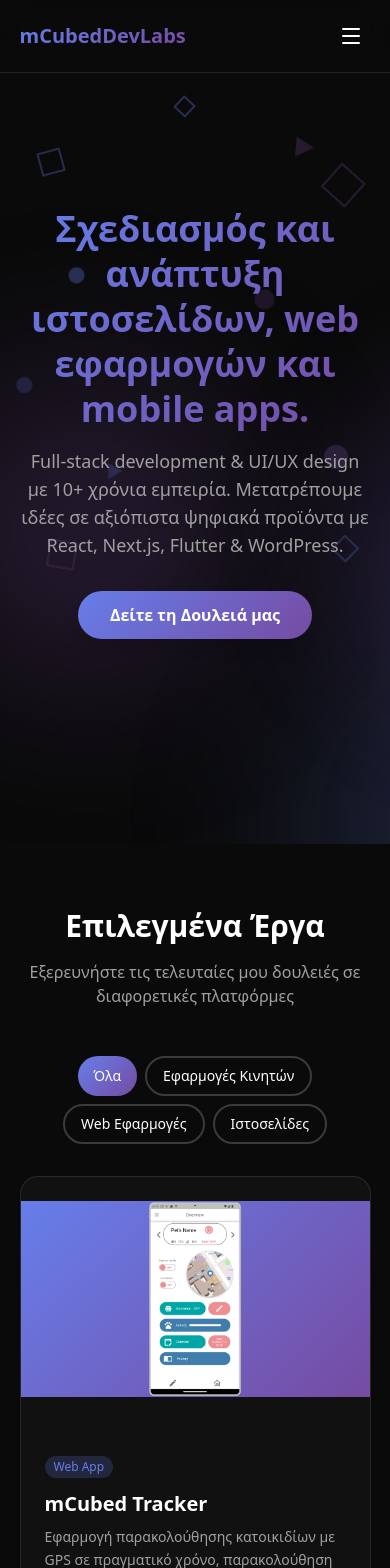
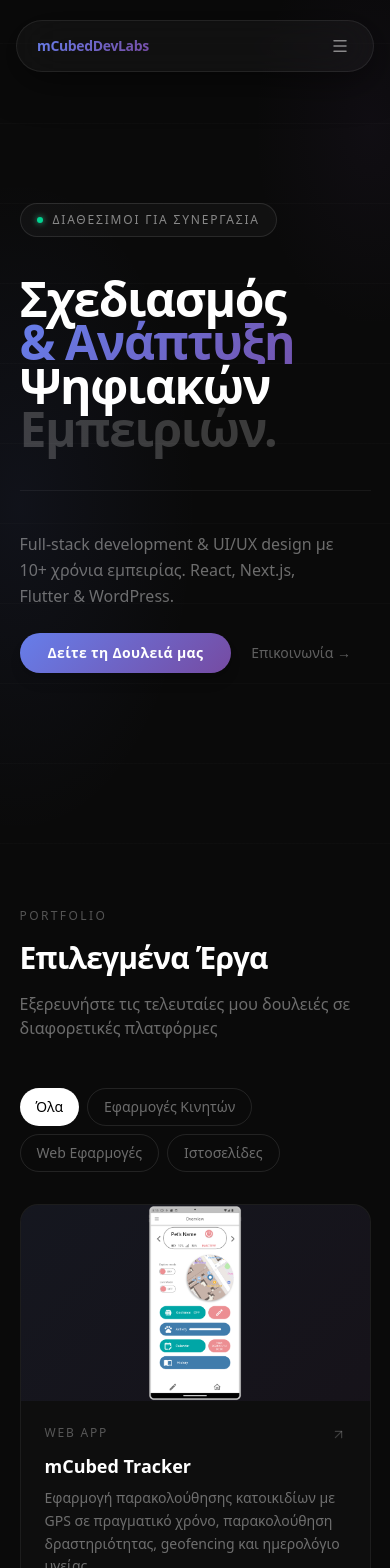
Before and after one commit to pagman/portfolio-nextjs, a Next.js app: page / in a window 390 px wide. Shown: the top 1568 px of the page. Built offline with nearby package versions, Linux system fonts and the light colour scheme.

Commit message:
ui update

```diff
--- a/components/layout/navbar.tsx
+++ b/components/layout/navbar.tsx
@@ -15,20 +15,19 @@ export function Navbar() {
   const [isMobileMenuOpen, setIsMobileMenuOpen] = useState(false);
 
   return (
-    <nav className="fixed top-0 w-full z-50 backdrop-blur-md bg-background/80 border-b border-border px-[5%] py-4 md:py-6">
-      <div className="flex justify-between items-center">
-        {/* Logo */}
-        <Link href="/" className="text-xl md:text-2xl font-bold gradient-text">
+    <>
+      <nav className="fixed top-5 left-1/2 -translate-x-1/2 z-50 w-[calc(100%-2rem)] max-w-3xl">
+        <div className="backdrop-blur-xl bg-white/3 border border-white/8 rounded-full px-5 py-3 flex justify-between items-center shadow-[0_8px_40px_rgba(0,0,0,0.5)]">
+          <Link href="/" className="text-sm font-bold tracking-tight gradient-text shrink-0">
             mCubedDevLabs
           </Link>
 
-        {/* Desktop Navigation */}
-        <ul className="hidden md:flex gap-8 list-none">
+          <ul className="hidden md:flex gap-1 list-none">
             {navLinks.map((link) => (
               <li key={link.href}>
                 <Link
                   href={link.href}
-                className="text-white/90 hover:text-primary transition-colors text-sm font-medium"
+                  className="text-white/50 hover:text-white transition-colors duration-200 text-sm px-4 py-1.5 rounded-full hover:bg-white/6 block"
                 >
                   {link.label}
                 </Link>
@@ -36,25 +35,25 @@ export function Navbar() {
             ))}
           </ul>
 
-        {/* Mobile Menu Button */}
           <button
-          className="md:hidden text-white p-2"
+            className="md:hidden text-white/50 p-1 hover:text-white transition-colors"
             onClick={() => setIsMobileMenuOpen(!isMobileMenuOpen)}
             aria-label="Toggle menu"
           >
-          {isMobileMenuOpen ? <X size={24} /> : <Menu size={24} />}
+            {isMobileMenuOpen ? <X size={18} /> : <Menu size={18} />}
           </button>
         </div>
+      </nav>
 
-      {/* Mobile Menu */}
       {isMobileMenuOpen && (
-        <div className="md:hidden absolute top-full left-0 w-full bg-background/95 backdrop-blur-md border-b border-border">
-          <ul className="flex flex-col py-4 px-[5%] gap-4 list-none">
+        <div className="fixed top-18 left-1/2 -translate-x-1/2 z-40 w-[calc(100%-2rem)] max-w-3xl">
+          <div className="backdrop-blur-xl bg-black/80 border border-white/8 rounded-2xl p-2">
+            <ul className="flex flex-col list-none">
               {navLinks.map((link) => (
                 <li key={link.href}>
                   <Link
                     href={link.href}
-                  className="text-white/90 hover:text-primary transition-colors text-base font-medium block py-2"
+                    className="text-white/60 hover:text-white transition-colors text-sm font-medium block py-3 px-4 rounded-xl hover:bg-white/6"
                     onClick={() => setIsMobileMenuOpen(false)}
                   >
                     {link.label}
@@ -63,7 +62,8 @@ export function Navbar() {
               ))}
             </ul>
           </div>
+        </div>
       )}
-    </nav>
+    </>
   );
 }
--- a/components/sections/about-section.tsx
+++ b/components/sections/about-section.tsx
@@ -18,54 +18,64 @@ const skills = [
 export function AboutSection() {
   return (
     <section id="about" className="py-16 md:py-24 px-[5%] max-w-7xl mx-auto">
-      {/* Two-column layout */}
-      <div className="grid grid-cols-1 lg:grid-cols-2 gap-8 lg:gap-16 items-center mb-12 md:mb-20">
-        {/* Profile image */}
-        <div className="aspect-square w-full max-w-md mx-auto lg:max-w-none rounded-2xl overflow-hidden">
+      <span className="text-xs text-white/30 tracking-[0.2em] uppercase font-medium mb-12 block">
+        Σχετικά με εμάς — Ανάπτυξη
+      </span>
+
+      <div className="grid grid-cols-1 lg:grid-cols-2 gap-8 lg:gap-20 items-start mb-16">
+        {/* Profile image with floating stat */}
+        <div className="relative">
+          <div className="aspect-4/5 w-full max-w-sm rounded-2xl overflow-hidden">
             <Image
               src="/images/me.png"
               alt="Παναγιώτης Μάντας - Full-Stack Developer & UI/UX Designer"
               width={400}
-            height={400}
+              height={500}
               className="w-full h-full object-cover"
             />
           </div>
+          <div className="absolute bottom-6 -right-2 md:-right-6 bg-black/80 backdrop-blur-xl border border-white/8 rounded-2xl p-4 md:p-5">
+            <div className="text-2xl font-black gradient-text">10+</div>
+            <div className="text-xs text-white/40 mt-0.5 whitespace-nowrap">Χρόνια Εμπειρίας</div>
+          </div>
+        </div>
 
         {/* About text */}
-        <div>
-          <h2 className="text-3xl md:text-4xl lg:text-5xl font-bold mb-6">
-            Full-Stack Προγραμματιστής
+        <div className="lg:pt-6">
+          <h2 className="text-3xl md:text-4xl lg:text-5xl font-bold tracking-tight mb-8">
+            Full-Stack<br />Προγραμματιστής
           </h2>
-          <div className="space-y-4 text-muted-foreground text-base md:text-lg leading-relaxed">
+          <div className="space-y-4 text-white/40 text-base leading-relaxed">
             <p>
-              Φτιάχνουμε εφαρμογές για web, mobile και desktop με έμφαση στον καθαρό κώδικα, τη σωστή αρχιτεκτονική και την καλή εμπειρία χρήστη.
+              Φτιάχνουμε εφαρμογές για web, mobile και desktop με έμφαση στον
+              καθαρό κώδικα, τη σωστή αρχιτεκτονική και την καλή εμπειρία
+              χρήστη.
             </p>
             <p>
-              Τα τελευταία 10+ χρόνια έχουμε δουλέψει με startups και εταιρείες, μετατρέποντας ιδέες σε πραγματικά,
-              λειτουργικά προϊόντα που αντέχουν στον χρόνο.
-              Μας ενδιαφέρει να λύνουμε προβλήματα σωστά, όχι πρόχειρα, και να χτίζουμε πράγματα απλά,
-              κατανοητά και αξιόπιστα.
+              Τα τελευταία 10+ χρόνια έχουμε δουλέψει με startups και εταιρείες,
+              μετατρέποντας ιδέες σε πραγματικά, λειτουργικά προϊόντα που
+              αντέχουν στον χρόνο.
             </p>
             <p>
-              Στον ελεύθερο χρόνο μας πειραματιζόμαστε με νέες τεχνολογίες,
-              συνεισφέρουμε σε open-source και μοιραζόμαστε γνώση με την κοινότητα.
+              Μας ενδιαφέρει να λύνουμε προβλήματα σωστά, όχι πρόχειρα, και να
+              χτίζουμε πράγματα απλά, κατανοητά και αξιόπιστα.
             </p>
           </div>
         </div>
       </div>
 
-      {/* Skills grid */}
-      <div className="grid grid-cols-2 sm:grid-cols-3 md:grid-cols-4 lg:grid-cols-6 gap-4 md:gap-8">
-        {skills.map((skill) => (
-          <div
-            key={skill}
-            className="text-center p-4 md:p-8 bg-card rounded-2xl border border-border transition-all duration-300 hover:bg-accent/50 hover:border-primary/50"
+      {/* Skills marquee ticker */}
+      <div className="relative overflow-hidden border-t border-b border-white/6 py-5">
+        <div className="flex gap-14 animate-marquee whitespace-nowrap">
+          {[...skills, ...skills].map((skill, i) => (
+            <span
+              key={i}
+              className="text-white/20 text-xs uppercase tracking-[0.2em] font-semibold shrink-0"
             >
-            {/* Icon placeholder */}
-            <div className="w-10 h-10 md:w-12 md:h-12 mx-auto mb-3 md:mb-4 gradient-bg rounded-lg" />
-            <p className="text-sm md:text-base font-medium">{skill}</p>
+              {skill}
+            </span>
+          ))}
         </div>
-        ))}
       </div>
     </section>
   );
--- a/components/sections/contact-section.tsx
+++ b/components/sections/contact-section.tsx
@@ -1,46 +1,58 @@
-import { Button } from "@/components/ui/button";
-import { Mail, Github, Linkedin, Twitter } from "lucide-react";
+import { Mail, Github, Linkedin } from "lucide-react";
 
 const socialLinks = [
   { label: "Στείλτε Email", href: "mailto:p.mantas@mcubed.io", icon: Mail },
   { label: "GitHub", href: "https://github.com/pagman/", icon: Github },
-  { label: "LinkedIn", href: "https://www.linkedin.com/in/panagiotis-mantas-968ba1188/", icon: Linkedin },
+  {
+    label: "LinkedIn",
+    href: "https://www.linkedin.com/in/panagiotis-mantas-968ba1188/",
+    icon: Linkedin,
+  },
 ];
 
 export function ContactSection() {
   return (
-    <section id="contact" className="py-16 md:py-24 px-[5%]">
-      <div className="text-center max-w-2xl mx-auto">
-        <h2 className="text-3xl md:text-4xl lg:text-5xl font-bold mb-4">
-          Ας Συνεργαστούμε
+    <section id="contact" className="py-16 md:py-24 px-[5%] max-w-7xl mx-auto">
+      <div className="relative rounded-3xl border border-white/6 overflow-hidden p-10 md:p-20">
+        {/* Subtle gradient glow inside card */}
+        <div
+          className="absolute inset-0 pointer-events-none"
+          style={{
+            background:
+              "radial-gradient(ellipse 60% 50% at 50% 110%, rgba(102, 126, 234, 0.1) 0%, transparent 60%)",
+          }}
+        />
+
+        <div className="relative text-center">
+          <span className="text-xs text-white/30 tracking-[0.2em] uppercase font-medium mb-6 block">
+            Επικοινωνία
+          </span>
+          <h2 className="text-4xl md:text-5xl lg:text-6xl font-black tracking-tight mb-4">
+            Ας{" "}
+            <span className="gradient-text">Συνεργαστούμε</span>
           </h2>
-        <p className="text-muted-foreground text-base md:text-xl mb-8 md:mb-12">
-          Έχετε κάποιο project στο μυαλό σας; Ας δημιουργήσουμε κάτι καταπληκτικό μαζί.
+          <p className="text-white/40 text-base mb-12 max-w-sm mx-auto leading-relaxed">
+            Έχετε κάποιο project στο μυαλό σας; Ας δημιουργήσουμε κάτι
+            καταπληκτικό μαζί.
           </p>
 
-        <div className="flex gap-3 md:gap-6 justify-center flex-wrap">
+          <div className="flex gap-3 justify-center flex-wrap">
             {socialLinks.map((link) => {
               const Icon = link.icon;
               return (
-              <Button
+                <a
                   key={link.label}
-                variant="outline"
-                size="lg"
-                asChild
-                className="bg-muted border-2 border-white/20 rounded-full px-6 md:px-8 py-4 md:py-6 text-sm md:text-base font-medium transition-all duration-300 hover:gradient-bg hover:border-transparent hover:-translate-y-0.5 hover:text-white"
-              >
-                <a
                   href={link.href}
                   target="_blank"
                   rel="noopener noreferrer"
-                  className="flex items-center gap-2"
+                  className="inline-flex items-center gap-2.5 px-6 py-3 rounded-full border border-white/10 bg-white/3 text-white/60 text-sm font-medium transition-all duration-200 hover:bg-white/8 hover:border-white/20 hover:text-white hover:-translate-y-0.5"
                 >
-                  <Icon size={18} />
+                  <Icon size={16} />
                   {link.label}
                 </a>
-              </Button>
               );
             })}
+          </div>
         </div>
       </div>
     </section>
--- a/components/sections/hero-section.tsx
+++ b/components/sections/hero-section.tsx
@@ -4,154 +4,78 @@ export function HeroSection() {
   return (
     <section
       id="home"
-      className="min-h-screen flex items-center justify-center px-[5%] relative overflow-hidden"
+      className="min-h-screen flex items-center px-[5%] pt-24 pb-16 relative overflow-hidden"
     >
-      {/* Animated background gradient effects */}
-      <div className="absolute inset-0 pointer-events-none overflow-hidden">
-        {/* Primary floating orb - blue */}
+      {/* Clean background — two soft glows, no particles */}
+      <div className="absolute inset-0 pointer-events-none">
         <div
-          className="absolute animate-float-slow"
-          style={{ left: "15%", top: "50%" }}
-        >
-          <div
-            className="w-[700px] h-[700px] animate-morph"
+          className="absolute inset-0"
           style={{
-              background: "radial-gradient(circle, #667eea 0%, transparent 60%)",
-              filter: "blur(80px)",
-              opacity: 0.3,
+            background:
+              "radial-gradient(ellipse 70% 60% at 5% 60%, rgba(102, 126, 234, 0.07) 0%, transparent 65%)",
           }}
         />
-        </div>
-        {/* Secondary floating orb - purple */}
         <div
-          className="absolute animate-float-slow-reverse"
-          style={{ right: "-10%", bottom: "10%" }}
-        >
-          <div
-            className="w-[600px] h-[600px] animate-morph"
+          className="absolute inset-0"
           style={{
-              background: "radial-gradient(circle, #764ba2 0%, transparent 60%)",
-              filter: "blur(80px)",
-              opacity: 0.35,
-              animationDelay: "2s",
+            background:
+              "radial-gradient(ellipse 50% 40% at 95% 15%, rgba(118, 75, 162, 0.06) 0%, transparent 60%)",
           }}
         />
-        </div>
-        {/* Third drifting orb - mixed */}
+        {/* Subtle horizontal scanlines */}
         <div
-          className="absolute animate-drift"
-          style={{ left: "55%", top: "15%" }}
-        >
-          <div
-            className="w-[500px] h-[500px] animate-morph"
+          className="absolute inset-0 opacity-[0.025]"
           style={{
-              background: "radial-gradient(circle, #667eea 0%, #764ba2 40%, transparent 60%)",
-              filter: "blur(70px)",
-              opacity: 0.25,
-              animationDelay: "4s",
+            backgroundImage:
+              "repeating-linear-gradient(0deg, rgba(255,255,255,0.6) 0px, rgba(255,255,255,0.6) 1px, transparent 1px, transparent 80px)",
           }}
         />
       </div>
 
-        {/* Floating geometric shapes - more visible */}
-        <div className="absolute inset-0">
-          {/* Floating squares */}
-          <div
-            className="absolute w-6 h-6 border-2 border-primary/40 rotate-45 animate-float-particle"
-            style={{ left: "10%", top: "20%", animationDelay: "0s" }}
+      <div className="relative z-10 max-w-7xl w-full mx-auto">
+        {/* Status badge */}
+        <div className="inline-flex items-center gap-2.5 mb-10 px-4 py-2 rounded-full border border-white/10 bg-white/3">
+          <span
+            className="w-1.5 h-1.5 rounded-full bg-emerald-400 shrink-0"
+            style={{ boxShadow: "0 0 6px rgba(52, 211, 153, 0.9)" }}
           />
-          <div
-            className="absolute w-8 h-8 border-2 border-secondary/40 rotate-12 animate-float-particle"
-            style={{ left: "85%", top: "25%", animationDelay: "2s" }}
-          />
-          <div
-            className="absolute w-5 h-5 border-2 border-primary/30 rotate-45 animate-float-particle"
-            style={{ left: "78%", top: "65%", animationDelay: "5s" }}
-          />
-          <div
-            className="absolute w-7 h-7 border-2 border-secondary/35 rotate-12 animate-float-particle"
-            style={{ left: "12%", top: "70%", animationDelay: "3s" }}
-          />
-          <div
-            className="absolute w-4 h-4 border-2 border-primary/35 rotate-45 animate-float-particle"
-            style={{ left: "45%", top: "15%", animationDelay: "1s" }}
-          />
-
-          {/* Floating circles */}
-          <div
-            className="absolute w-4 h-4 rounded-full bg-primary/40 animate-float-particle"
-            style={{ left: "22%", top: "35%", animationDelay: "1.5s" }}
-          />
-          <div
-            className="absolute w-5 h-5 rounded-full bg-secondary/35 animate-float-particle"
-            style={{ left: "68%", top: "40%", animationDelay: "2.5s" }}
-          />
-          <div
-            className="absolute w-3 h-3 rounded-full bg-primary/35 animate-float-particle"
-            style={{ left: "55%", top: "75%", animationDelay: "4s" }}
-          />
-          <div
-            className="absolute w-6 h-6 rounded-full bg-secondary/30 animate-float-particle"
-            style={{ left: "88%", top: "55%", animationDelay: "0.5s" }}
-          />
-          <div
-            className="absolute w-4 h-4 rounded-full bg-primary/30 animate-float-particle"
-            style={{ left: "5%", top: "50%", animationDelay: "3.5s" }}
-          />
-
-          {/* Additional triangular shapes using borders */}
-          <div
-            className="absolute w-0 h-0 animate-float-particle"
-            style={{
-              left: "30%",
-              top: "60%",
-              borderLeft: "8px solid transparent",
-              borderRight: "8px solid transparent",
-              borderBottom: "14px solid rgba(102, 126, 234, 0.3)",
-              animationDelay: "2s",
-            }}
-          />
-          <div
-            className="absolute w-0 h-0 animate-float-particle"
-            style={{
-              left: "72%",
-              top: "20%",
-              borderLeft: "10px solid transparent",
-              borderRight: "10px solid transparent",
-              borderBottom: "18px solid rgba(118, 75, 162, 0.3)",
-              animationDelay: "4.5s",
-            }}
-          />
+          <span className="text-xs text-white/50 tracking-[0.15em] uppercase font-medium">
+            Διαθέσιμοι για Συνεργασία
+          </span>
         </div>
 
-        {/* Subtle grid overlay */}
-        <div
-          className="absolute inset-0 opacity-[0.03]"
-          style={{
-            backgroundImage: `
-              linear-gradient(rgba(255,255,255,0.15) 1px, transparent 1px),
-              linear-gradient(90deg, rgba(255,255,255,0.15) 1px, transparent 1px)
-            `,
-            backgroundSize: "80px 80px",
-          }}
-        />
-      </div>
+        {/* Display heading */}
+        <h1
+          className="font-black leading-[0.9] tracking-[-0.03em] mb-8"
+          style={{ fontSize: "clamp(3rem, 9vw, 7.5rem)" }}
+        >
+          <span className="block text-white">Σχεδιασμός</span>
+          <span className="block gradient-text">&amp; Ανάπτυξη</span>
+          <span className="block text-white">Ψηφιακών</span>
+          <span className="block text-white/20">Εμπειριών.</span>
+        </h1>
 
-      {/* Content */}
-      <div className="text-center z-10 max-w-4xl">
-        <h1 className="text-4xl md:text-5xl lg:text-7xl font-extrabold mb-4 gradient-text leading-tight">
-          Σχεδιασμός και ανάπτυξη ιστοσελίδων, web εφαρμογών και mobile apps.
-        </h1>
-        <p className="text-lg md:text-xl text-muted-foreground mb-8 max-w-2xl mx-auto">
-          Full-stack development & UI/UX design με 10+ χρόνια εμπειρία. Μετατρέπουμε ιδέες σε αξιόπιστα ψηφιακά προϊόντα με React, Next.js, Flutter & WordPress.
+        {/* Divider + bottom row */}
+        <div className="flex flex-col sm:flex-row gap-6 sm:gap-16 items-start mt-10 pt-10 border-t border-white/6">
+          <p className="text-white/40 text-base leading-relaxed max-w-xs">
+            Full-stack development &amp; UI/UX design με 10+ χρόνια εμπειρίας.
+            React, Next.js, Flutter &amp; WordPress.
           </p>
+          <div className="flex items-center gap-5">
             <Button
               asChild
-          size="lg"
-          className="gradient-bg hover:opacity-90 transition-all text-white font-semibold px-8 py-6 rounded-full text-base shadow-lg hover:shadow-primary/40 hover:-translate-y-0.5"
+              className="gradient-bg hover:opacity-90 transition-opacity text-white font-semibold px-7 py-5 rounded-full text-sm tracking-wide shadow-lg hover:shadow-primary/30"
             >
               <a href="#projects">Δείτε τη Δουλειά μας</a>
             </Button>
+            <a
+              href="#contact"
+              className="text-white/35 hover:text-white text-sm transition-colors duration-200"
+            >
+              Επικοινωνία →
+            </a>
+          </div>
+        </div>
       </div>
     </section>
   );
--- a/components/sections/projects-section.tsx
+++ b/components/sections/projects-section.tsx
@@ -17,6 +17,7 @@ export function ProjectsSection() {
   return (
     <section id="projects" className="py-16 md:py-24 px-[5%] max-w-7xl mx-auto">
       <SectionHeader
+        label="Portfolio"
         title="Επιλεγμένα Έργα"
         subtitle="Εξερευνήστε τις τελευταίες μου δουλειές σε διαφορετικές πλατφόρμες"
       />
--- a/components/shared/filter-tabs.tsx
+++ b/components/shared/filter-tabs.tsx
@@ -10,16 +10,16 @@ interface FilterTabsProps {
 
 export function FilterTabs({ tabs, activeTab, onTabChange }: FilterTabsProps) {
   return (
-    <div className="flex justify-center gap-2 md:gap-4 mb-8 md:mb-12 flex-wrap">
+    <div className="flex gap-2 mb-8 md:mb-12 flex-wrap">
       {tabs.map((tab) => (
         <button
           key={tab}
           onClick={() => onTabChange(tab)}
           className={cn(
-            "px-4 md:px-8 py-2 md:py-3 rounded-full text-sm md:text-base font-medium transition-all duration-300",
+            "px-4 py-2 rounded-full text-sm font-medium transition-all duration-200",
             activeTab === tab
-              ? "gradient-bg text-white"
-              : "bg-transparent text-white border-2 border-white/20 hover:border-primary/50"
+              ? "bg-white text-black"
+              : "text-white/40 border border-white/10 hover:text-white/70 hover:border-white/20"
           )}
         >
           {tab}
--- a/components/shared/project-card.tsx
+++ b/components/shared/project-card.tsx
@@ -1,12 +1,6 @@
 import Link from "next/link";
 import Image from "next/image";
-import { Badge } from "@/components/ui/badge";
-import {
-  Card,
-  CardContent,
-  CardFooter,
-  CardHeader,
-} from "@/components/ui/card";
+import { ArrowUpRight } from "lucide-react";
 
 export interface ProjectCardProps {
   id: string;
@@ -30,13 +24,13 @@ export function ProjectCard({
   image,
 }: ProjectCardProps) {
   return (
-    <Link href={`/projects/${id}`}>
-      <Card className="bg-card border-border rounded-2xl overflow-hidden transition-all duration-300 cursor-pointer hover:-translate-y-2 hover:border-primary/50 hover:shadow-2xl hover:shadow-primary/20 h-full">
-        <CardHeader className="p-0">
+    <Link href={`/projects/${id}`} className="group block h-full">
+      <div className="bg-white/2 border border-white/6 rounded-2xl overflow-hidden h-full flex flex-col transition-all duration-300 hover:bg-white/4 hover:border-white/12 hover:-translate-y-1 hover:shadow-2xl hover:shadow-black/40">
+        {/* Image area — subtle gradient tint, no harsh fill */}
         <div
-            className="w-full aspect-video flex items-center justify-center relative overflow-hidden"
+          className="w-full aspect-video relative overflow-hidden shrink-0"
           style={{
-              background: `linear-gradient(135deg, ${gradientFrom} 0%, ${gradientTo} 100%)`,
+            background: `linear-gradient(135deg, ${gradientFrom}14 0%, ${gradientTo}14 100%)`,
           }}
         >
           {image ? (
@@ -44,41 +38,42 @@ export function ProjectCard({
               src={image}
               alt={title}
               fill
-                className="object-contain"
+              className="object-contain transition-transform duration-500 group-hover:scale-[1.02]"
             />
           ) : (
-              <div className="w-[70%] h-[80%] bg-white rounded-lg shadow-xl" />
+            <div className="absolute inset-6 bg-white/4 rounded-xl border border-white/5" />
           )}
-            {/* Hover overlay */}
-            <div className="absolute inset-0 bg-black/0 hover:bg-black/30 transition-all duration-300" />
         </div>
-        </CardHeader>
-        <CardContent className="p-6 md:p-8">
-          <Badge
-            variant="secondary"
-            className="mb-3 bg-accent text-accent-foreground font-medium"
-          >
+
+        {/* Content */}
+        <div className="p-6 md:p-7 flex flex-col flex-1">
+          <div className="flex items-start justify-between gap-4 mb-3">
+            <span className="text-xs text-white/30 tracking-[0.15em] uppercase font-medium">
               {tag}
-          </Badge>
-          <h3 className="text-xl md:text-2xl font-semibold mb-2">{title}</h3>
-          <p className="text-muted-foreground text-sm md:text-base leading-relaxed">
+            </span>
+            <ArrowUpRight
+              size={15}
+              className="text-white/20 group-hover:text-white/60 transition-colors shrink-0 mt-0.5"
+            />
+          </div>
+          <h3 className="text-lg md:text-xl font-semibold mb-2 leading-snug">
+            {title}
+          </h3>
+          <p className="text-white/40 text-sm leading-relaxed mb-5 flex-1">
             {description}
           </p>
-        </CardContent>
-        <CardFooter className="px-6 md:px-8 pb-6 md:pb-8 pt-0">
-          <div className="flex gap-2 flex-wrap">
+          <div className="flex gap-1.5 flex-wrap">
             {techStack.map((tech) => (
-              <Badge
+              <span
                 key={tech}
-                variant="outline"
-                className="bg-muted text-muted-foreground border-none text-xs md:text-sm"
+                className="text-xs text-white/30 bg-white/4 border border-white/6 px-2.5 py-1 rounded-full"
               >
                 {tech}
-              </Badge>
+              </span>
             ))}
           </div>
-        </CardFooter>
-      </Card>
+        </div>
+      </div>
     </Link>
   );
 }
--- a/components/shared/section-header.tsx
+++ b/components/shared/section-header.tsx
@@ -1,16 +1,22 @@
 interface SectionHeaderProps {
   title: string;
   subtitle?: string;
+  label?: string;
 }
 
-export function SectionHeader({ title, subtitle }: SectionHeaderProps) {
+export function SectionHeader({ title, subtitle, label }: SectionHeaderProps) {
   return (
-    <div className="text-center mb-12 md:mb-16">
-      <h2 className="text-3xl md:text-4xl lg:text-5xl font-bold mb-4">
+    <div className="mb-12 md:mb-16">
+      {label && (
+        <span className="text-xs text-white/30 tracking-[0.2em] uppercase font-medium mb-4 block">
+          {label}
+        </span>
+      )}
+      <h2 className="text-3xl md:text-4xl lg:text-5xl font-bold tracking-tight mb-4">
         {title}
       </h2>
       {subtitle && (
-        <p className="text-muted-foreground text-base md:text-lg max-w-2xl mx-auto">
+        <p className="text-white/40 text-base md:text-lg max-w-2xl">
           {subtitle}
         </p>
       )}
```
Also changed, not shown: app/globals.css (+14 -0 lines), components/sections/about-section-flipped.tsx (+38 -26 lines), .claude/settings.local.json. Lines whose indentation alone changed are shown as unchanged.
